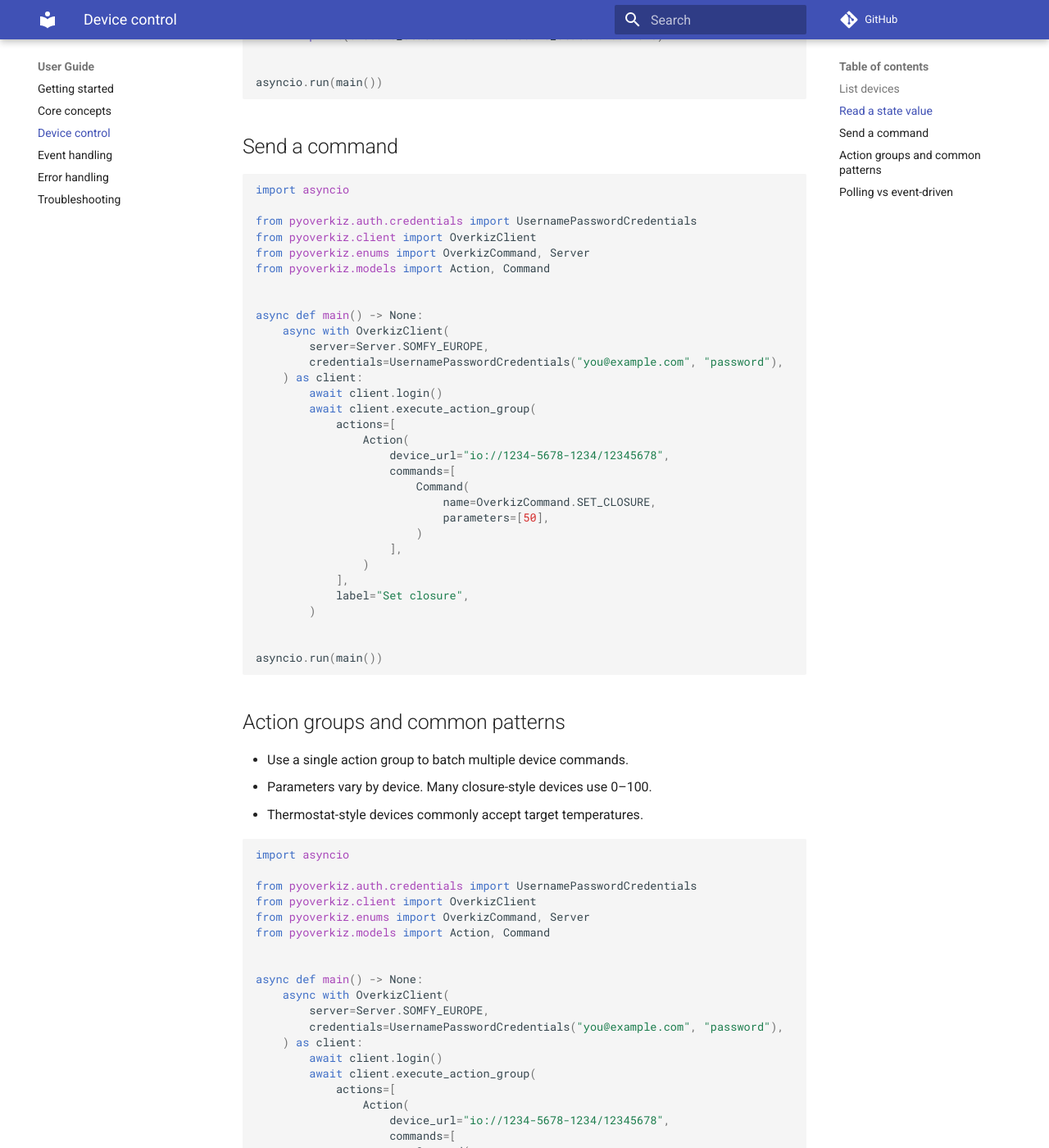
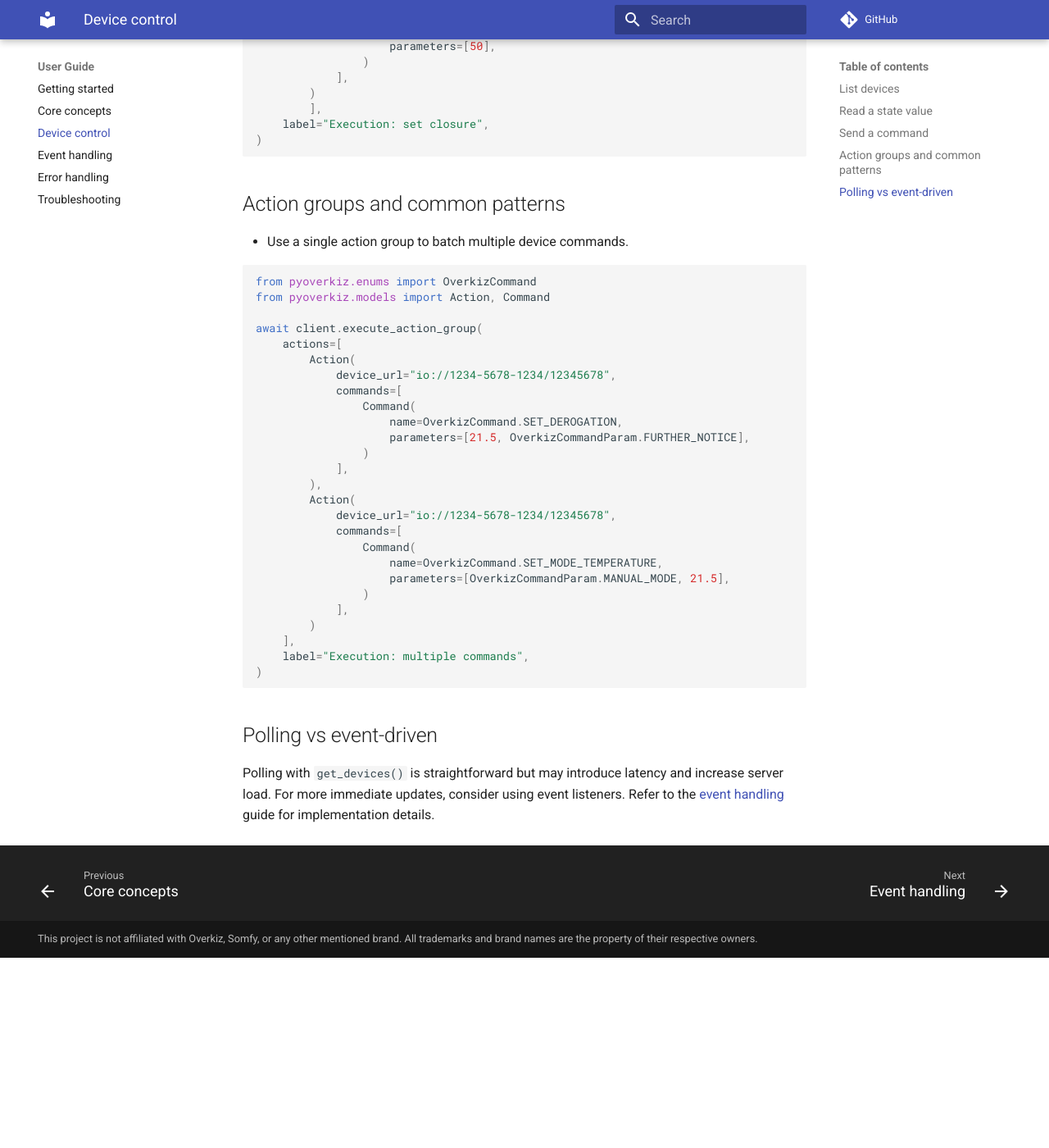
Before and after one commit to iMicknl/python-overkiz-api, an MkDocs documentation site: the page built from docs/device-control.md, in a window 1280 px wide and 1400 px high, scrolled down 1090 px. Shown: the whole window at 82% size. Built offline with MkDocs 1.6.1 and Material for MkDocs 9.7.7, drawn with Linux system fonts in a browser that asks for light colours; comment, search, counter and statistics services are not loaded; after the commit the page ends 2258 px from its top, so only the background shows below that; some of the changed text lies outside the part shown.

Commit message:
Refactor device control examples: streamline code and enhance clarity

````diff
--- a/docs/device-control.md
+++ b/docs/device-control.md
@@ -1,133 +1,90 @@
 # Device control
+
+All examples assume you are authenticated and have an active session. For details on setting up authentication, see the [Getting Started](getting-started) guide.
 
 ## List devices
 
 ```python
-import asyncio
+devices = await client.get_devices()
 
-from pyoverkiz.auth.credentials import UsernamePasswordCredentials
-from pyoverkiz.client import OverkizClient
-from pyoverkiz.enums import Server
+for device in devices:
+    print(device.label, device.controllable_name)
 
-
-async def main() -> None:
-    async with OverkizClient(
-        server=Server.SOMFY_EUROPE,
-        credentials=UsernamePasswordCredentials("you@example.com", "password"),
-    ) as client:
-        await client.login()
-        devices = await client.get_devices()
-        for device in devices:
-            print(device.label, device.controllable_name)
-
-
-asyncio.run(main())
+    # Access device metadata, including available commands, states, and identifiers:
+    print(device.definition)
 ```
 
 ## Read a state value
 
 ```python
-import asyncio
+devices = await client.get_devices()
 
-from pyoverkiz.auth.credentials import UsernamePasswordCredentials
-from pyoverkiz.client import OverkizClient
-from pyoverkiz.enums import Server
+for device in devices:
+    print(device.label, device.controllable_name)
 
-
-async def main() -> None:
-    async with OverkizClient(
-        server=Server.SOMFY_EUROPE,
-        credentials=UsernamePasswordCredentials("you@example.com", "password"),
-    ) as client:
-        await client.login()
-        devices = await client.get_devices()
-        device = devices[0]
-        closure_state = next(
-            (state for state in device.states if state.name == "core:ClosureState"),
-            None,
-        )
-        print(closure_state.value if closure_state else None)
-
-
-asyncio.run(main())
+device = devices[0]
+closure_state = next(
+    (state for state in device.states if state.name == "core:ClosureState"),
+    None,
+)
+print(closure_state.value if closure_state else None)
 ```
 
 ## Send a command
 
 ```python
-import asyncio
-
-from pyoverkiz.auth.credentials import UsernamePasswordCredentials
-from pyoverkiz.client import OverkizClient
-from pyoverkiz.enums import OverkizCommand, Server
+from pyoverkiz.enums import OverkizCommand
 from pyoverkiz.models import Action, Command
 
-
-async def main() -> None:
-    async with OverkizClient(
-        server=Server.SOMFY_EUROPE,
-        credentials=UsernamePasswordCredentials("you@example.com", "password"),
-    ) as client:
-        await client.login()
-        await client.execute_action_group(
-            actions=[
-                Action(
-                    device_url="io://1234-5678-1234/12345678",
-                    commands=[
-                        Command(
-                            name=OverkizCommand.SET_CLOSURE,
-                            parameters=[50],
-                        )
-                    ],
+await client.execute_action_group(
+    actions=[
+        Action(
+            device_url="io://1234-5678-1234/12345678",
+            commands=[
+                Command(
+                    name=OverkizCommand.SET_CLOSURE,
+                    parameters=[50],
                 )
             ],
-            label="Set closure",
         )
-
-
-asyncio.run(main())
+        ],
+    label="Execution: set closure",
+)
 ```
 
 ## Action groups and common patterns
 
 - Use a single action group to batch multiple device commands.
-- Parameters vary by device. Many closure-style devices use 0–100.
-- Thermostat-style devices commonly accept target temperatures.
 
 ```python
-import asyncio
-
-from pyoverkiz.auth.credentials import UsernamePasswordCredentials
-from pyoverkiz.client import OverkizClient
-from pyoverkiz.enums import OverkizCommand, Server
+from pyoverkiz.enums import OverkizCommand
 from pyoverkiz.models import Action, Command
 
-
-async def main() -> None:
-    async with OverkizClient(
-        server=Server.SOMFY_EUROPE,
-        credentials=UsernamePasswordCredentials("you@example.com", "password"),
-    ) as client:
-        await client.login()
-        await client.execute_action_group(
-            actions=[
-                Action(
-                    device_url="io://1234-5678-1234/12345678",
-                    commands=[
-                        Command(
-                            name=OverkizCommand.SET_TARGET_TEMPERATURE,
-                            parameters=[21.5],
-                        )
-                    ],
+await client.execute_action_group(
+    actions=[
+        Action(
+            device_url="io://1234-5678-1234/12345678",
+            commands=[
+                Command(
+                    name=OverkizCommand.SET_DEROGATION,
+                    parameters=[21.5, OverkizCommandParam.FURTHER_NOTICE],
                 )
             ],
-            label="Set temperature",
+        ),
+        Action(
+            device_url="io://1234-5678-1234/12345678",
+            commands=[
+                Command(
+                    name=OverkizCommand.SET_MODE_TEMPERATURE,
+                    parameters=[OverkizCommandParam.MANUAL_MODE, 21.5],
+                )
+            ],
         )
-
-
-asyncio.run(main())
+    ],
+    label="Execution: multiple commands",
+)
 ```
 
 ## Polling vs event-driven
 
-Polling `get_devices()` is simple but can be slower. Event listeners provide faster updates; see the event handling guide for details.
+Polling with `get_devices()` is straightforward but may introduce latency and increase server load. For more immediate updates, consider using event listeners. Refer to the [event handling](event-handling.md) guide for implementation details.
````
